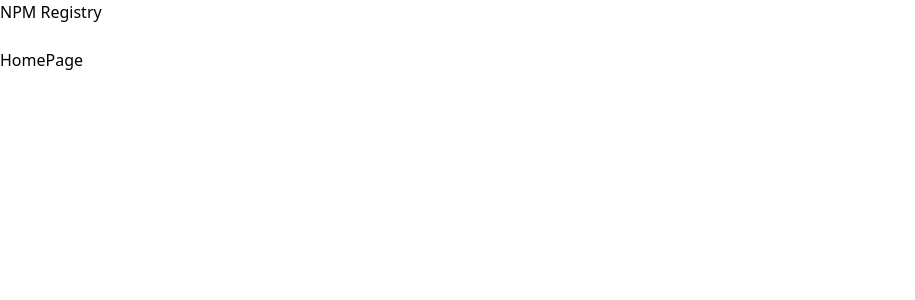
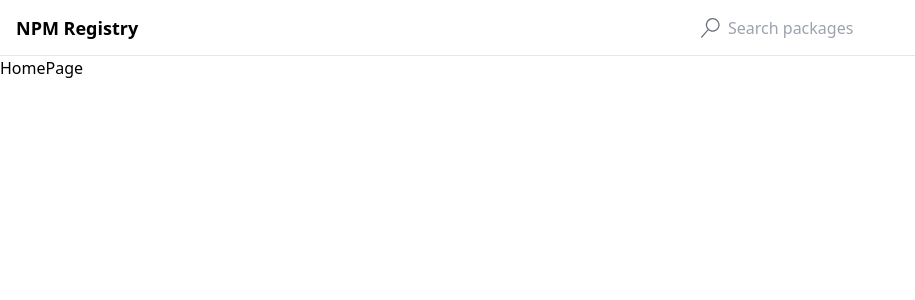
Before and after one commit to me-coderaider/ts-npm-registry, a React (Vite) app: page / in a window 1280 px wide. Shown: the top 300 px of the page, without its empty margins (0-915 px from the left). Built offline with nearby package versions, Linux system fonts and the light colour scheme.

Commit message:
fetching data using Loader functions provided by 'React Router'

```diff
--- a/package.json
+++ b/package.json
@@ -12,6 +12,7 @@
   "dependencies": {
     "react": "^18.3.1",
     "react-dom": "^18.3.1",
+    "react-icons": "^5.3.0",
     "react-router-dom": "^6.28.0"
   },
   "devDependencies": {
--- a/src/App.tsx
+++ b/src/App.tsx
@@ -4,7 +4,8 @@
 import SearchPage from "./pages/SearchPage";
 import DetailsPage from "./pages/DetailsPage";
 
-const router = createBrowserRouter([
+const router = createBrowserRouter(
+    [
         {
             path: "/",
             element: <Root />,
@@ -16,6 +17,20 @@
                 {
                     path: "/search",
                     element: <SearchPage />,
+                    loader: async ({ request }) => {
+                        const { searchParams } = new URL(request.url);
+                        const term = searchParams.get("term");
+
+                        if (!term) {
+                            throw new Error("Search term must be provided");
+                        }
+                        const res = await fetch(
+                            `https://registry.npmjs.org/-/v1/search?text=${term}`
+                        );
+                        const data = await res.json();
+
+                        return data.objects;
+                    },
                 },
                 {
                     path: "/packages/:name",
@@ -23,10 +38,27 @@
                 },
             ],
         },
-]);
+    ],
+    {
+        // future: {
+        //     v7_relativeSplatPath: true,
+        //     v7_fetcherPersist: true,
+        //     v7_normalizeFormMethod: true,
+        //     v7_partialHydration: true,
+        // },
+    }
+);
 
 function App() {
-    return <RouterProvider router={router} />;
+    return (
+        <RouterProvider
+            // future={{
+            //     v7_startTransition: true,
+            //     // v7_skipActionStatusRevalidation: true,
+            // }}
+            router={router}
+        />
+    );
 }
 
 export default App;
--- a/src/components/Header.tsx
+++ b/src/components/Header.tsx
@@ -2,9 +2,15 @@
 import SearchInput from "./SearchInput";
 export default function Header() {
     return (
-        <div>
-            <Link to="/">NPM Registry</Link>
-            <SearchInput />
+        <div className="flex items-center justify-between px-4 border-b h-14">
+            <div className="flex items-center space-x-2 text-sm">
+                <Link to="/" className="text-lg font-bold">
+                    NPM Registry
+                </Link>
+            </div>
+            <div className="w-full max-w-xl ml-4">
+                <SearchInput />
+            </div>
         </div>
     );
 }
--- a/src/components/SearchInput.tsx
+++ b/src/components/SearchInput.tsx
@@ -1,5 +1,6 @@
 import { useState } from "react";
 import { useNavigate } from "react-router-dom";
+import { VscSearch } from "react-icons/vsc";
 
 export default function SearchInput() {
     const [term, setTerm] = useState("");
@@ -17,7 +18,18 @@
 
     return (
         <form onSubmit={handleSubmit}>
-            <input value={term} onChange={(e) => setTerm(e.target.value)} />
+            <div className="relative">
+                <div className="absolute inset-y-0 flex items-center pl-3">
+                    <VscSearch className="h-5 w-5 text-gray-500" />
+                </div>
+
+                <input
+                    value={term}
+                    onChange={(e) => setTerm(e.target.value)}
+                    className="pl-10 py-2 w-full border-0 shadow-none"
+                    placeholder="Search packages "
+                />
+            </div>
         </form>
     );
 
--- a/src/pages/SearchPage.tsx
+++ b/src/pages/SearchPage.tsx
@@ -1,3 +1,7 @@
+import { useLoaderData } from "react-router-dom";
+
 export default function SearchPage() {
+    const data = useLoaderData();
+    console.log(data);
     return <div>SearchPage</div>;
 }
```
Also changed, not shown: 1 other file (tests, documents, lock files or other folders). Lines whose indentation alone changed are shown as unchanged.
